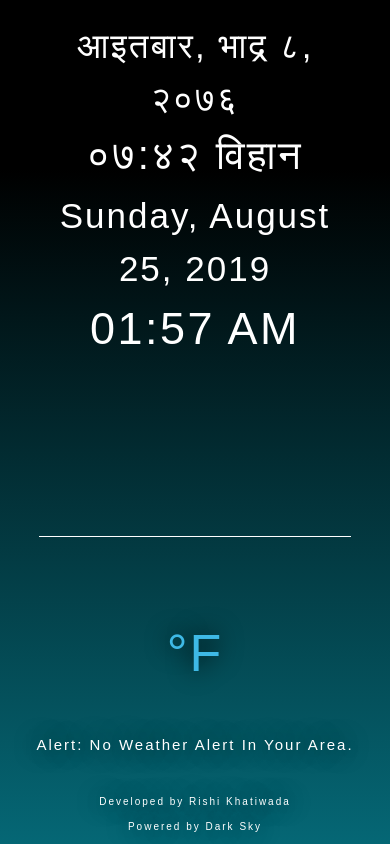
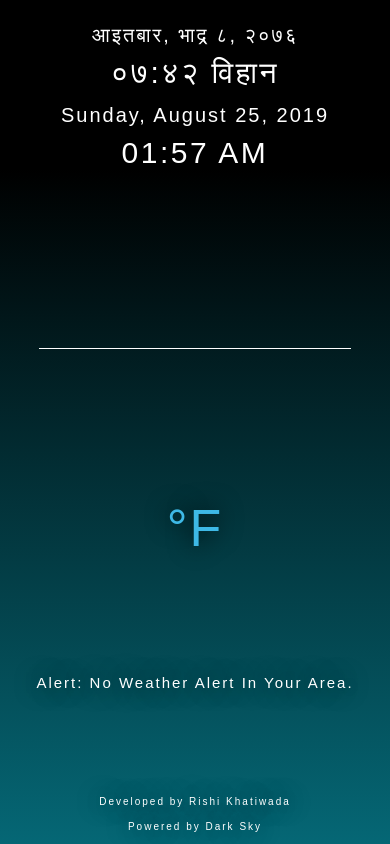
Before and after one commit to rsi2940/weather-app, a plain HTML site: page index.html in a window 390 px wide. Drawn offline with Linux system fonts and the light colour scheme; a web font is replaced by a local one.

Commit message:
small screen css

```diff
--- a/styles.css
+++ b/styles.css
@@ -8,18 +8,6 @@ html {
   font-size: 30px;
   letter-spacing: 2px;
 }
-/* body {
-  background-image: -webkit-gradient(
-    linear,
-    left top,
-    left bottom,
-    from(#311847),
-    to(#3eb9e6)
-  );
-  background-image: -webkit-linear-gradient(top, #311847, #3eb9e6);
-  background-image: -moz-linear-gradient(top, #311847, #3eb9e6);
-  background-image: linear-gradient(to bottom, #311847, #3eb9e6);
-} */
 .container {
   min-height: 100vh;
   display: flex;
@@ -49,6 +37,8 @@ html {
   padding: 20px 20px 0;
   display: flex;
   justify-content: space-between;
+  animation-name: introduction;
+  animation-duration: 2s;
 }
 .english-date,
 .nepali-date {
@@ -222,6 +212,18 @@ html {
   .powered-by .dark-sky {
     padding-top: 10px;
   }
+  .nepali-date-time,
+  .english-date-time {
+    max-width: fit-content;
+  }
+  .english-date,
+  .nepali-date {
+    font-size: 1rem;
+  }
+  .nepali-time,
+  .english-time {
+    font-size: 1.5rem;
+  }
 }
 @media screen and (min-width: 1024px) {
   .powered-by {
```
